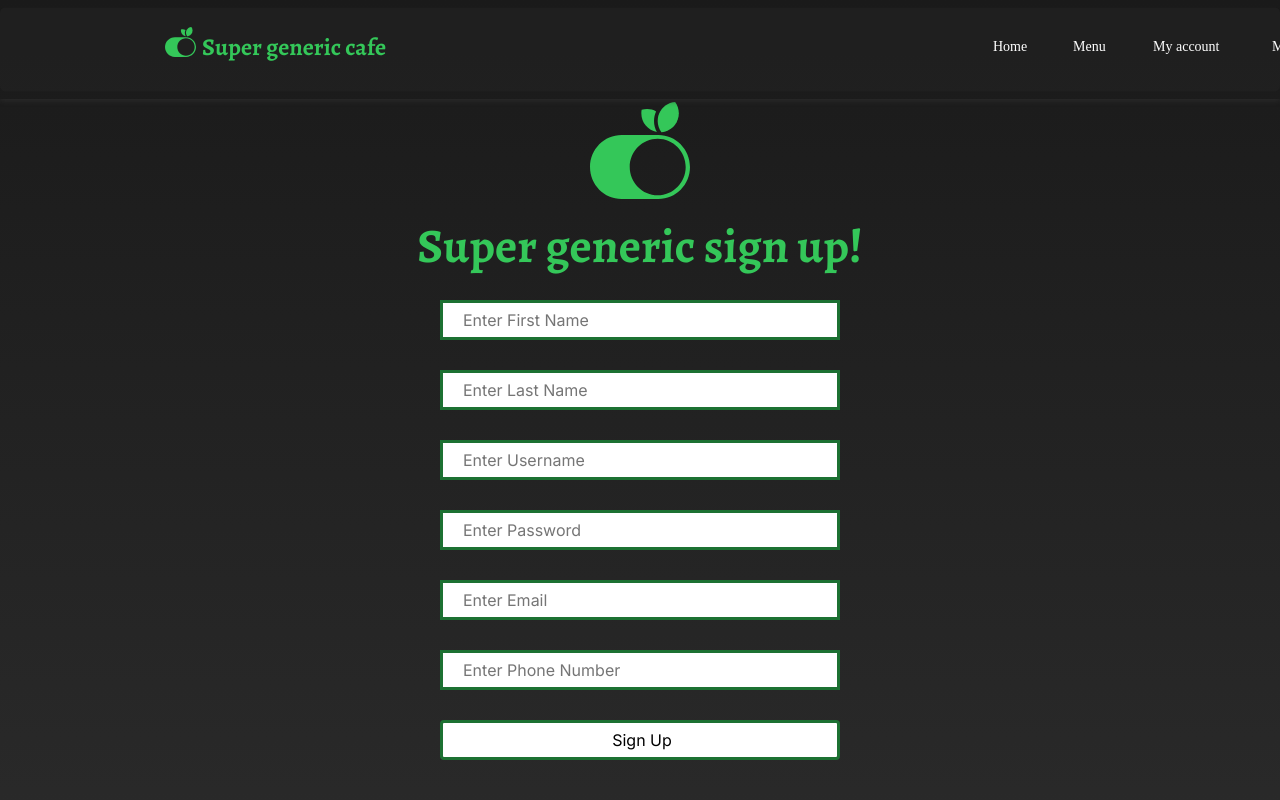
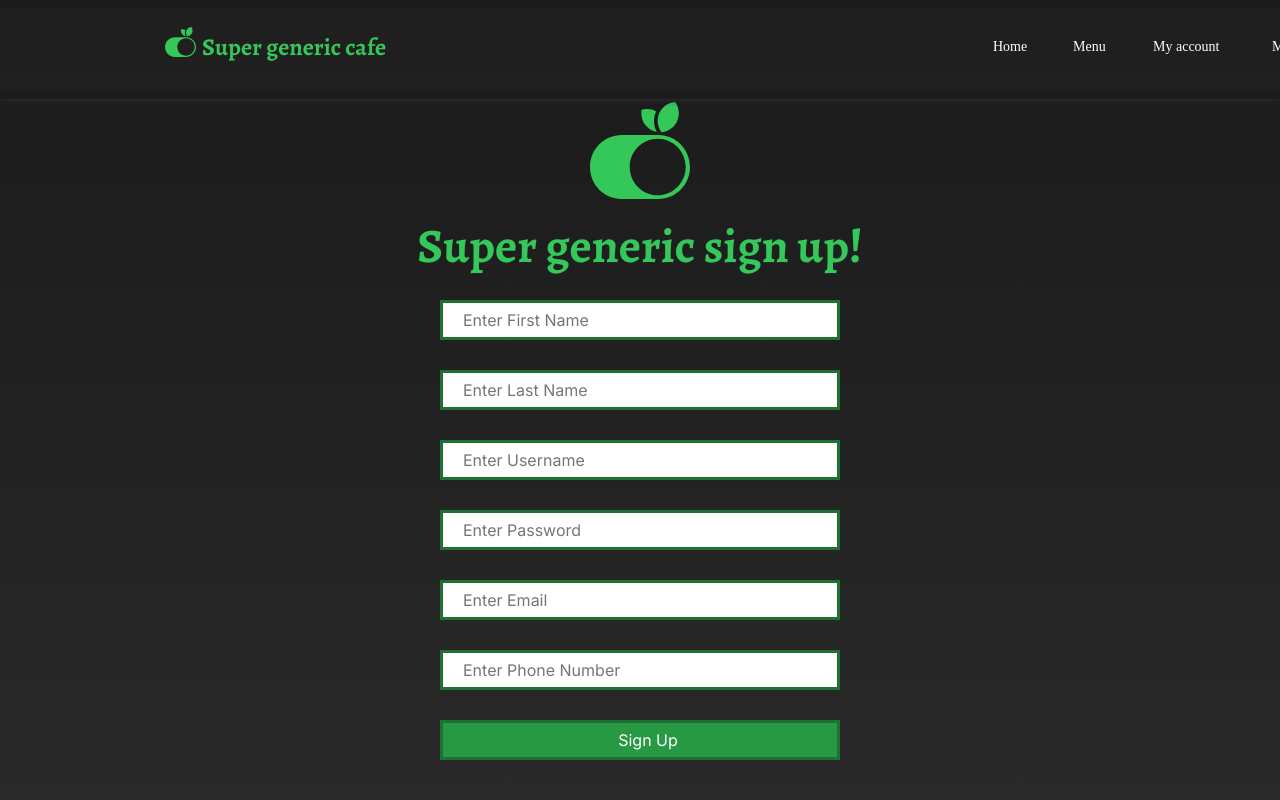
Before and after one commit to MatthewHummel/CSI3370_Project, a Vue app: page /signup in a window 1280 px wide. Shown: the top 800 px of the page. Built offline with nearby package versions, Linux system fonts and the light colour scheme; a web font is replaced by a local one; what @lottiefiles/vue-lottie-player would draw is missing.

Commit message:
slight button edit

```diff
--- a/src/views/SignUp.vue
+++ b/src/views/SignUp.vue
@@ -15,9 +15,10 @@
         <input type="password" id="password" name = "password" placeholder="Enter Password" v-model="registerObj.password" />
         <input type="text" id = "email" name = "email" placeholder="Enter Email" v-model="registerObj.email" />
         <input type="tel" id = "phone" name = "phone" placeholder="Enter Phone Number" v-model="registerObj.phone" />
-        <input type="submit" value = "Sign Up" class="button">
+        <input type="submit" value = "Sign Up" class="signinbutton" />
         </form>
     </div>
+
 
     <div class="login">
       <button>Log in</button>
@@ -590,4 +591,15 @@ export default {
   text-decoration: none;
 }
 
+.signinbutton {
+  width: 220px;
+  height: 40px;
+  border: 3px solid rgba(52, 199, 89, 1);
+  background-color: rgb(39, 153, 67);
+  color: white;
+  cursor: pointer;
+  margin: 0 auto;
+  display: block;
+}
+
 </style>
```
